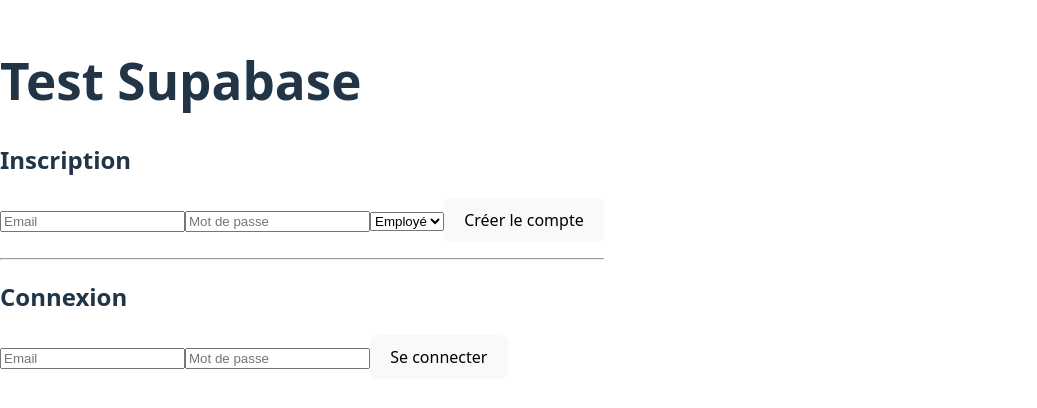
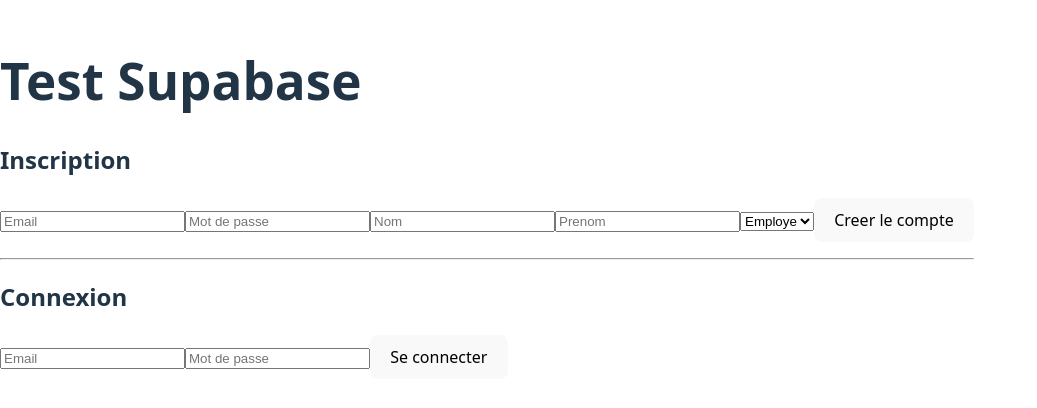
Before and after one commit to oualid3456/ZenWork, a React app in the folder Frontend/: page / in a window 1280 px wide. Shown: the part 194-602 px from the top of the page, without its empty margins (0-1037 px from the left). Built offline with nearby package versions, Linux system fonts and the light colour scheme; the HTML template or start-up script is replaced by a standard one.

Commit message:
J'ai ajouté le fais qu'on met le nom et prenom dans le register ( comme ça on pourra l'utiliser dans d'autres endroit du site ) le nom et prenom sont stocké dans supabase ( profiles )

```diff
--- a/Frontend/src/register.jsx
+++ b/Frontend/src/register.jsx
@@ -7,13 +7,18 @@ export default function Register() {
   const [password, setPassword] = useState("");
   const [role, setRole] = useState("EMPLOYE");
   const [message, setMessage] = useState("");
+  const [nom, setNom] = useState("");
+  const [prenom, setPrenom] = useState("");
 
   const handleRegister = async (e) => {
     e.preventDefault();
 
     const { data, error } = await supabase.auth.signUp({
-      email: email,
-      password: password,
+      email,
+      password,
+      options: {
+        data: { nom, prenom },
+      },
     });
 
     if (error) {
@@ -21,9 +26,16 @@ export default function Register() {
       return;
     }
 
+    if (!data?.user?.id) {
+      setMessage("Impossible de recuperer l'utilisateur apres l'inscription.");
+      return;
+    }
+
     const { error: profileError } = await supabase.from("profiles").insert({
       id: data.user.id,
-      role: role,
+      role,
+      nom,
+      prenom,
     });
 
     if (profileError) {
@@ -31,7 +43,7 @@ export default function Register() {
       return;
     }
 
-    setMessage("Compte créé avec succès !");
+    setMessage("Compte cree avec succes !");
   };
 
   return (
@@ -53,12 +65,26 @@ export default function Register() {
           onChange={(e) => setPassword(e.target.value)}
         />
 
+        <input
+          type="text"
+          placeholder="Nom"
+          required
+          onChange={(e) => setNom(e.target.value)}
+        />
+
+        <input
+          type="text"
+          placeholder="Prenom"
+          required
+          onChange={(e) => setPrenom(e.target.value)}
+        />
+
         <select onChange={(e) => setRole(e.target.value)}>
-          <option value="EMPLOYE">Employé</option>
+          <option value="EMPLOYE">Employe</option>
           <option value="RH">RH</option>
         </select>
 
-        <button type="submit">Créer le compte</button>
+        <button type="submit">Creer le compte</button>
       </form>
 
       <p>{message}</p>
```
